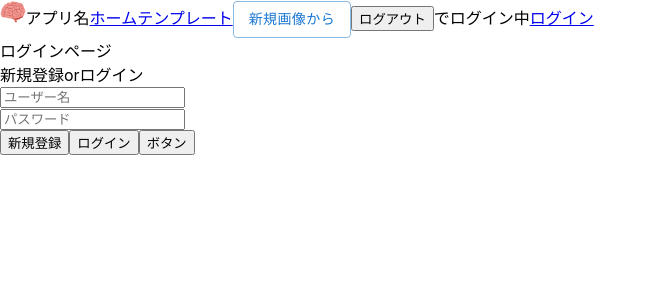
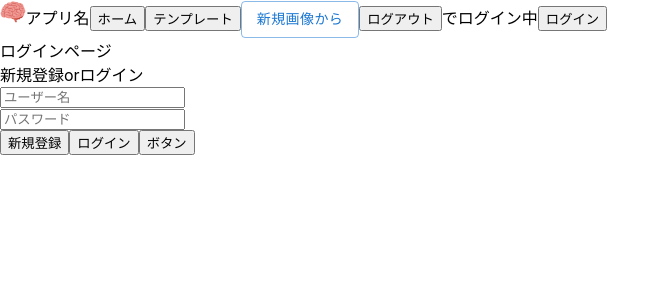
Before and after one commit to hackathon-21-winter-18/frontend, a React (Create React App) app: page /login in a window 1280 px wide. Shown: the top 300 px of the page, without its empty margins (0-670 px from the left). Built offline with nearby package versions, Linux system fonts and the light colour scheme.

Commit message:
navigateに変更

```diff
--- a/src/components/DialogFromNewPalace.tsx
+++ b/src/components/DialogFromNewPalace.tsx
@@ -1,7 +1,7 @@
 import * as React from 'react'
 import Dialog from '@mui/material/Dialog'
 import Button from '@mui/material/Button'
-import {Link} from 'react-router-dom'
+import {useNavigate} from 'react-router-dom'
 
 export interface FromNewPalaceDialogProps {
   open: boolean
@@ -25,7 +25,10 @@ function FromNewPalaceDialog(props: FromNewPalaceDialogProps) {
       reader.readAsDataURL(file)
     }
   }
-
+  let navigate = useNavigate()
+  function handleNavigate() {
+    navigate('/edit/' + previewImg.substr(27, 1000), {replace: true, state: {image: previewImg}})
+  }
   return (
     <Dialog open={open} onClose={handleClose}>
       <div>
@@ -52,9 +55,7 @@ function FromNewPalaceDialog(props: FromNewPalaceDialogProps) {
             <img src={previewImg} alt="previewImage" id="id" />
           </div>
           <div>
-            <Link to={'edit/' + previewImg.substr(27, 1000)} state={{image: previewImg}}>
-              <Button>次に進む</Button>
-            </Link>
+            <button onClick={handleNavigate}>次に進む</button>
           </div>
         </div>
       )}
--- a/src/components/Header.tsx
+++ b/src/components/Header.tsx
@@ -1,22 +1,26 @@
 import {useContext} from 'react'
 import styles from './Header.module.css'
-import {Link} from 'react-router-dom'
+import {useNavigate} from 'react-router-dom'
 import logo from '../assets/脳みそ.png'
 import FromNewPalace from './DialogFromNewPalace'
 import {UserContext} from './UserProvider'
 
 const Header: React.VFC = () => {
   const {user, logout} = useContext(UserContext)
+  let navigate = useNavigate()
+  function handleNavigate(path: string) {
+    navigate(path, {replace: true})
+  }
   return (
     <div>
       <img src={logo} alt="logo" width="2%" />
       <span>アプリ名</span>
-      <Link to="/">ホーム</Link>
-      <Link to="/template">テンプレート</Link>
+      <button onClick={() => handleNavigate('/')}>ホーム</button>
+      <button onClick={() => handleNavigate('/template')}>テンプレート</button>
       <FromNewPalace />
       <button onClick={() => logout}>ログアウト</button>
       <span>{user.name}でログイン中</span>
-      <Link to="login">ログイン</Link>
+      <button onClick={() => handleNavigate('login')}>ログイン</button>
     </div>
   )
 }
--- a/src/pages/Edit.tsx
+++ b/src/pages/Edit.tsx
@@ -50,7 +50,7 @@ export const Edit: React.VFC = () => {
 
   function handleComplete() {
     const embededPins = []
-    for (let i = 0; i < embededPins.length; i++) {
+    for (let i = 0; i < coodinates.length; i++) {
       embededPins.push({
         number: i,
         x: coodinates[i][0],
@@ -65,6 +65,7 @@ export const Edit: React.VFC = () => {
       embededPins: embededPins,
       createdBy: user.id,
     }
+    console.log(data)
     axios.post('http://localhost:8080/api/palaces/me/' + user.id, data).then((res) => {
       console.log(res.status)
     })
```
